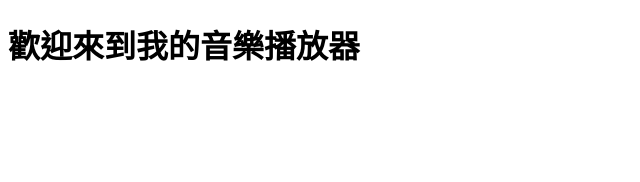
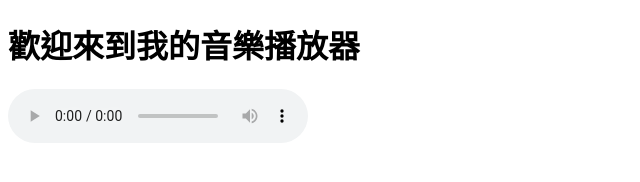
Before and after one commit to Yuti0317/MUSIC, a plain HTML site: page docs/index.html in a window 1280 px wide. Shown: the whole page, without its empty margins (0-640 px from the left). Drawn offline with Linux system fonts and the light colour scheme.

Commit message:
Update index.html

```diff
--- a/docs/index.html
+++ b/docs/index.html
@@ -7,5 +7,9 @@
 </head>
 <body>
     <h1>歡迎來到我的音樂播放器</h1>
+    <audio controls>
+        <source src="https://yuti0317.github.io/MUSIC/music.mp3" type="audio/mpeg">
+        您的瀏覽器不支援音樂播放。
+    </audio>
 </body>
 </html>
```
